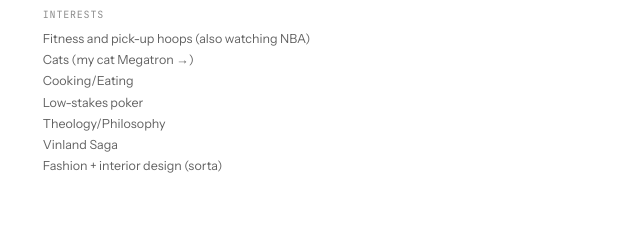
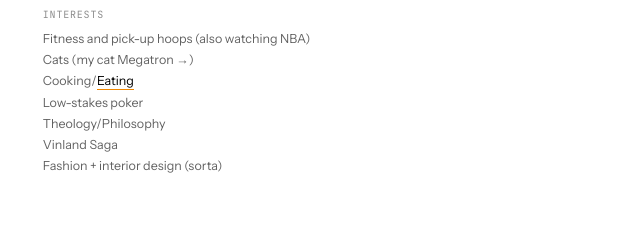
Before and after one commit to ethanzzheng/ethanzheng.me, a website built with Vite: page index.html in a window 1280 px wide. Shown: the part 416-656 px from the top of the page, 34-674 px from the left. Built offline with nearby package versions, Linux system fonts and the light colour scheme.

Commit message:
Link Eating to Beli profile
Co-Authored-By: Claude Fable 5 <noreply@anthropic.com>

```diff
--- a/index.html
+++ b/index.html
@@ -113,6 +113,10 @@
         color: rgba(0, 0, 0, 0.45);
         margin-bottom: 7px;
       }
+      .interests .beli {
+        border-bottom: 1px solid #f08700;
+        padding-bottom: 1px;
+      }
       .interests ul {
         margin: 0; padding: 0; list-style: none;
         font-size: 12.5px; line-height: 1.7;
@@ -202,7 +206,7 @@
             <ul>
               <li>Fitness and pick-up hoops (also watching NBA)</li>
               <li>Cats (my cat Megatron →)</li>
-              <li>Cooking/Eating</li>
+              <li>Cooking/<a href="https://beliapp.co/app/ethanzheng" target="_blank" rel="noreferrer" class="beli">Eating</a></li>
               <li>Low-stakes poker</li>
               <li>Theology/Philosophy</li>
               <li>Vinland Saga</li>
```
